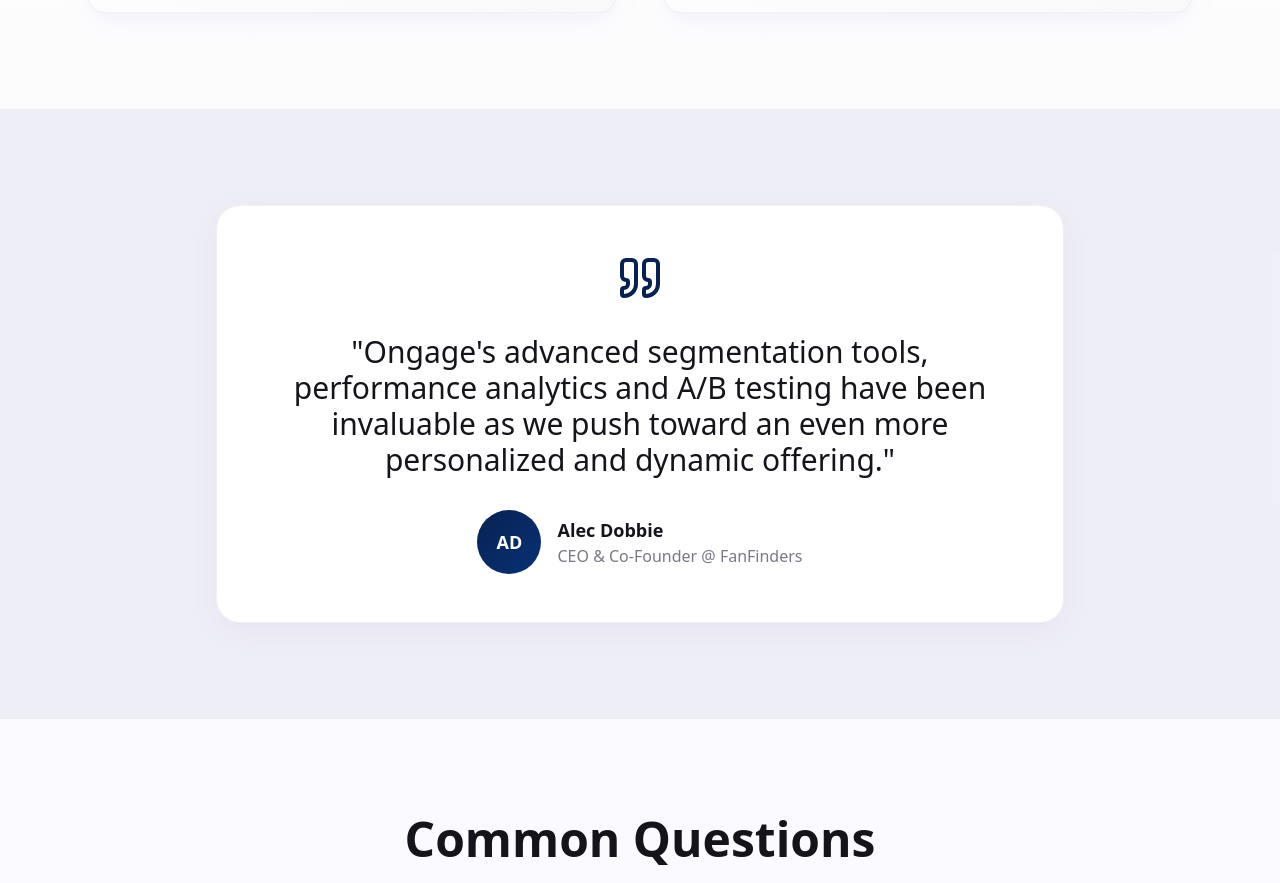
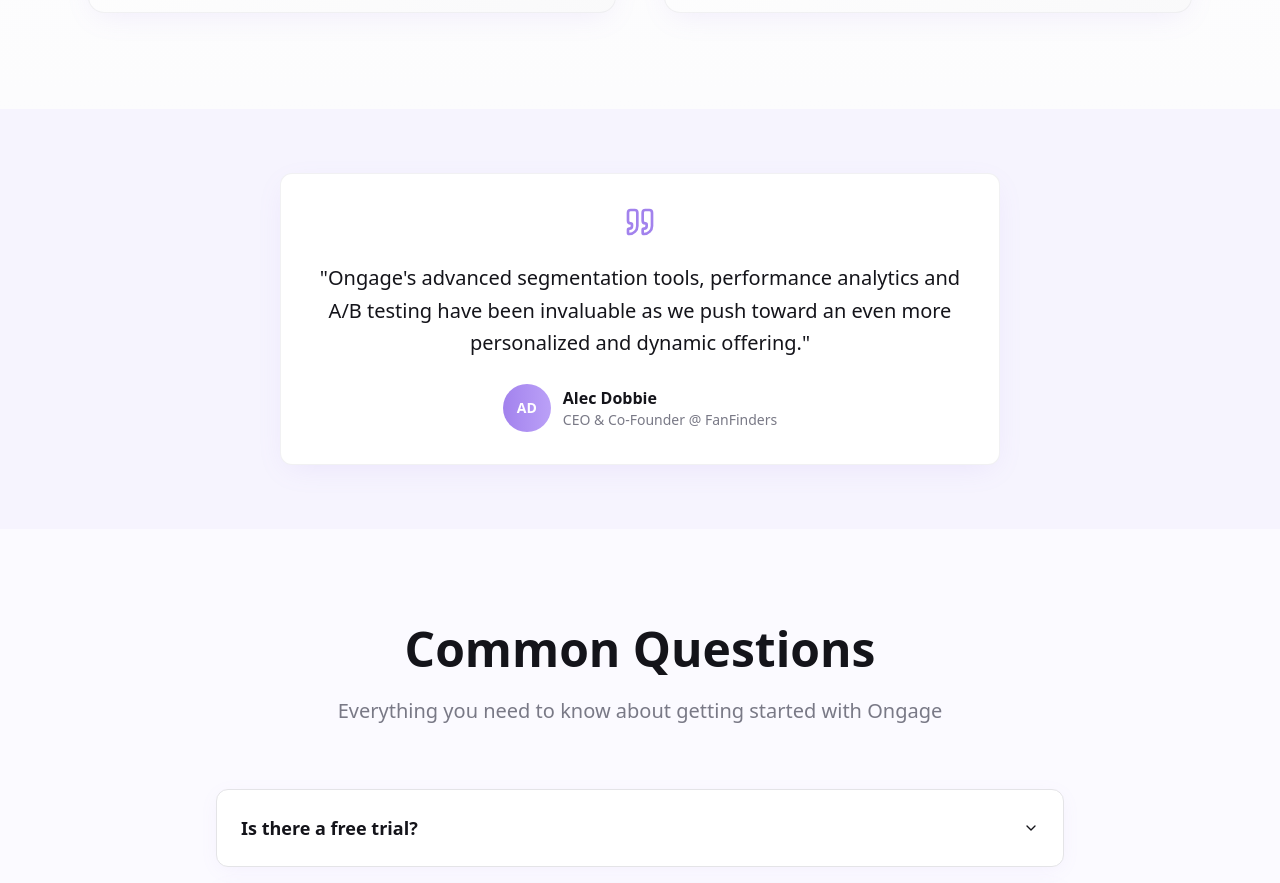
Before and after one commit to tanyarofman/ongage-landing-pages-6-pages, a React (Vite) app: page / in a window 1280 px wide. Shown: the part 1527-2410 px from the top of the page. Built offline with nearby package versions, Linux system fonts and the light colour scheme.

Commit message:
Refactor: Shrink testimonial section
Reduce the size and visual impact of the testimonial section.

```diff
--- a/src/components/Testimonial.tsx
+++ b/src/components/Testimonial.tsx
@@ -2,23 +2,23 @@ import { Quote } from "lucide-react";
 
 const Testimonial = () => {
   return (
-    <section className="py-24 bg-hero/5">
-      <div className="max-w-4xl mx-auto px-6 text-center">
-        <div className="bg-card rounded-3xl p-12 shadow-feature border border-border/50">
-          <Quote className="h-12 w-12 text-hero mx-auto mb-8" />
+    <section className="py-16 bg-primary/5">
+      <div className="max-w-3xl mx-auto px-6 text-center">
+        <div className="bg-card rounded-xl p-8 shadow-feature border border-border/50">
+          <Quote className="h-8 w-8 text-primary mx-auto mb-6" />
 
-          <blockquote className="text-2xl md:text-3xl font-medium text-foreground mb-8 leading-relaxed">
+          <blockquote className="text-xl font-medium text-foreground mb-6 leading-relaxed">
             "Ongage's advanced segmentation tools, performance analytics and A/B testing
             have been invaluable as we push toward an even more personalized and dynamic offering."
           </blockquote>
 
-          <div className="flex items-center justify-center space-x-4">
-            <div className="w-16 h-16 bg-gradient-hero rounded-full flex items-center justify-center">
-              <span className="text-hero-foreground font-bold text-lg">AD</span>
+          <div className="flex items-center justify-center space-x-3">
+            <div className="w-12 h-12 bg-gradient-to-r from-primary to-primary-glow rounded-full flex items-center justify-center">
+              <span className="text-primary-foreground font-bold text-sm">AD</span>
             </div>
             <div className="text-left">
-              <div className="font-semibold text-lg text-foreground">Alec Dobbie</div>
-              <div className="text-muted-foreground">CEO & Co‑Founder @ FanFinders</div>
+              <div className="font-semibold text-foreground">Alec Dobbie</div>
+              <div className="text-muted-foreground text-sm">CEO & Co‑Founder @ FanFinders</div>
             </div>
           </div>
         </div>
```
